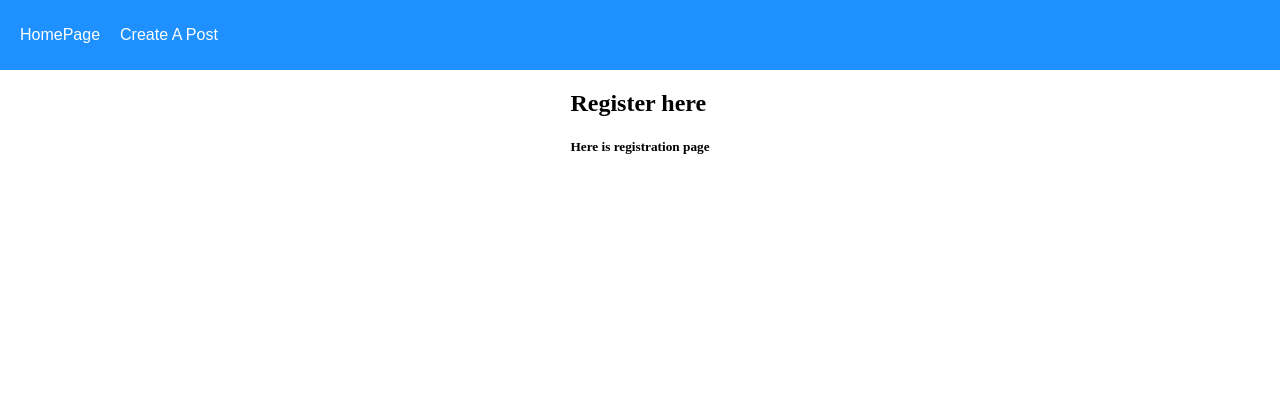
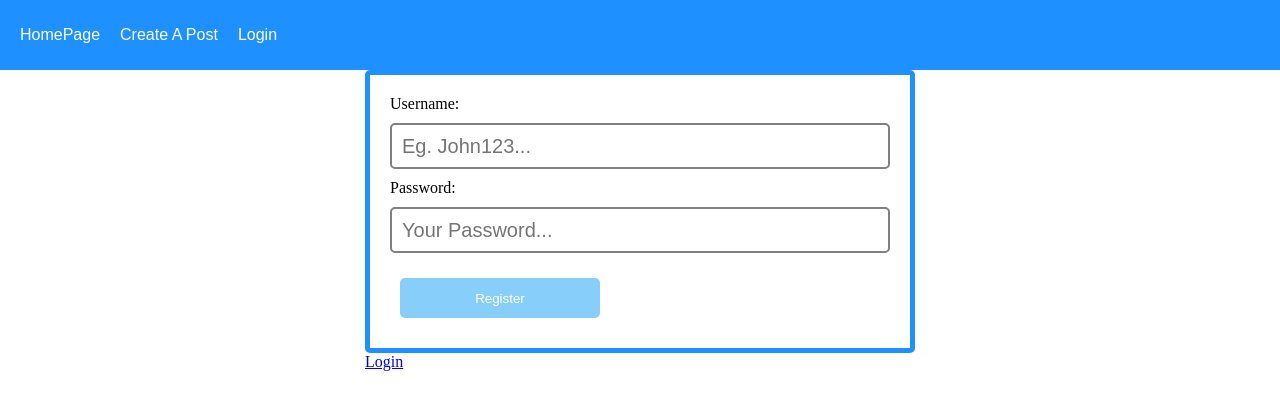
Before and after one commit to Rezwan66/link-up, a React (Create React App) app in the folder client/: page /register in a window 1280 px wide. Shown: the top 410 px of the page. Built offline with nearby package versions, Linux system fonts and the light colour scheme.

Commit message:
implemented the login and register pages

```diff
--- a/client/src/App.css
+++ b/client/src/App.css
@@ -200,3 +200,32 @@ button {
 #individual .body {
   font-size: 25px;
 }
+
+/* LOGIN */
+
+.loginContainer {
+  display: flex;
+  align-items: center;
+  flex-direction: column;
+  width: 100%;
+  height: 100vh;
+  padding-top: 100px;
+}
+
+.loginContainer input,
+button {
+  width: 200px;
+  height: 50px;
+  border-radius: 8px;
+  border: none;
+  margin: 10px;
+}
+
+.loginContainer button {
+  background-color: dodgerblue;
+  color: white;
+}
+
+.loginContainer input {
+  border: 2px solid dodgerblue;
+}
--- a/client/src/App.js
+++ b/client/src/App.js
@@ -12,7 +12,8 @@ function App() {
       <Router>
         <div className="navbar">
           <Link to="/">HomePage</Link>
-          <Link to="createpost">Create A Post</Link>
+          <Link to="/createpost">Create A Post</Link>
+          <Link to="/login">Login</Link>
         </div>
         <Routes>
           <Route path="/" exact element={<Home />} />
--- a/client/src/pages/Login.js
+++ b/client/src/pages/Login.js
@@ -1,11 +1,35 @@
+import axios from 'axios';
+import { useState } from 'react';
+import { Link } from 'react-router-dom';
+
 const Login = () => {
+  const [username, setUsername] = useState('');
+  const [password, setPassword] = useState('');
+  const login = () => {
+    const data = { username, password };
+    axios.post('http://localhost:3001/auth/login', data).then(res => {
+      console.log(res.data);
+    });
+  };
   return (
-    <>
-      <div>
-        <h2> Please login here </h2>
-        <h5>Here is login or sign in page</h5>
-      </div>
-    </>
+    <div className="loginContainer">
+      <label>Username:</label>
+      <input
+        type="text"
+        onChange={e => {
+          setUsername(e.target.value);
+        }}
+      />
+      <label>Password:</label>
+      <input
+        type="password"
+        onChange={e => {
+          setPassword(e.target.value);
+        }}
+      />
+      <button onClick={login}>Login</button>
+      <Link to="/register">Register</Link>
+    </div>
   );
 };
 export default Login;
--- a/client/src/pages/Register.js
+++ b/client/src/pages/Register.js
@@ -1,11 +1,51 @@
+import { Formik, Form, Field, ErrorMessage } from 'formik';
+import * as Yup from 'yup';
+import axios from 'axios';
+import { Link } from 'react-router-dom';
+
 const Register = () => {
+  const initialValues = {
+    username: '',
+    password: '',
+  };
+  const validationSchema = Yup.object().shape({
+    username: Yup.string().min(3).max(15).required(),
+    password: Yup.string().min(6).max(20).required(),
+  });
+
+  const onSubmit = data => {
+    axios.post('http://localhost:3001/auth', data).then(res => {
+      console.log(res.data);
+    });
+  };
   return (
-    <>
-      <div>
-        <h2> Register here </h2>
-        <h5>Here is registration page</h5>
-      </div>
-    </>
+    <div>
+      <Formik
+        initialValues={initialValues}
+        onSubmit={onSubmit}
+        validationSchema={validationSchema}
+      >
+        <Form className="formContainer">
+          <label>Username:</label>
+          <ErrorMessage name="username" component="span" />
+          <Field
+            id="inputCreatePost"
+            name="username"
+            placeholder="Eg. John123..."
+          />
+          <label>Password:</label>
+          <ErrorMessage name="password" component="span" />
+          <Field
+            id="inputCreatePost"
+            type="password"
+            name="password"
+            placeholder="Your Password..."
+          />
+          <button type="submit">Register</button>
+        </Form>
+      </Formik>
+      <Link to="/login">Login</Link>
+    </div>
   );
 };
 export default Register;
```
Also changed, not shown: 1 other file (tests, documents, lock files or other folders).
